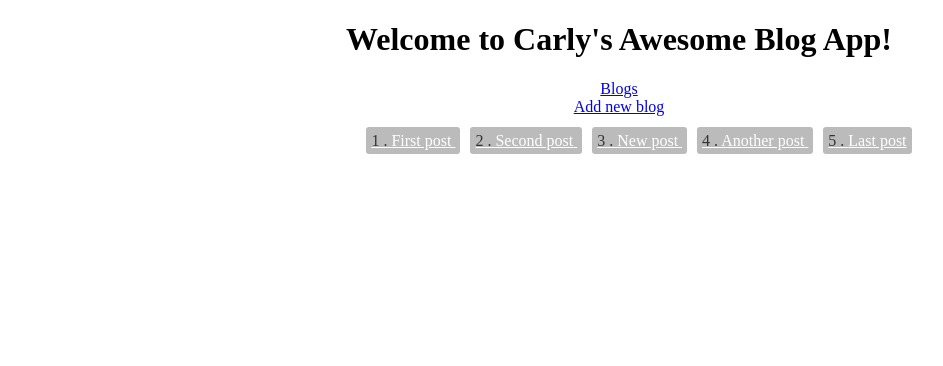
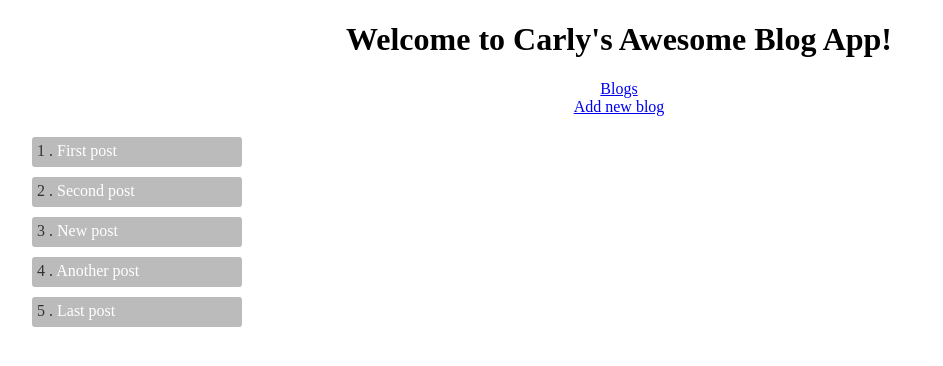
Before and after one commit to cthelander/learn-angular, an Angular app in the folder blogs/: page /blogs in a window 1280 px wide. Shown: the top 366 px of the page, without its empty margins (21-964 px from the left). Built offline with nearby package versions, Linux system fonts and the light colour scheme.

Commit message:
css and layout tweaks

```diff
--- a/blogs/src/app/app.component.html
+++ b/blogs/src/app/app.component.html
@@ -1,3 +1,4 @@
+<div>
   <div style="text-align:center">
     <h1>
       Welcome to {{title}}!
@@ -8,6 +9,7 @@
      <nav>
       <a routerLink="/edit/{{newEntryId}}">Add new blog</a>
     </nav>
+  </div>
   <router-outlet>
   </router-outlet>
 </div>
--- a/blogs/src/app/blog/blog.component.css
+++ b/blogs/src/app/blog/blog.component.css
@@ -1,3 +1,6 @@
+.entries {
+  display: grid;
+}
 .entry {
   text-align: start;
   background-color: #bbb;
@@ -7,7 +10,7 @@
   border-radius: 3px;
   padding: 5px;
   margin: 5px;
-  list-style: none;
+  text-decoration: none;
   font-weight: 300;
 }
 .entry:hover {
--- a/blogs/src/app/edit-page/edit-page.component.css
+++ b/blogs/src/app/edit-page/edit-page.component.css
@@ -0,0 +1,3 @@
+.actions {
+  margin-left: 40px;
+}
```
Lines whose indentation alone changed are shown as unchanged.
